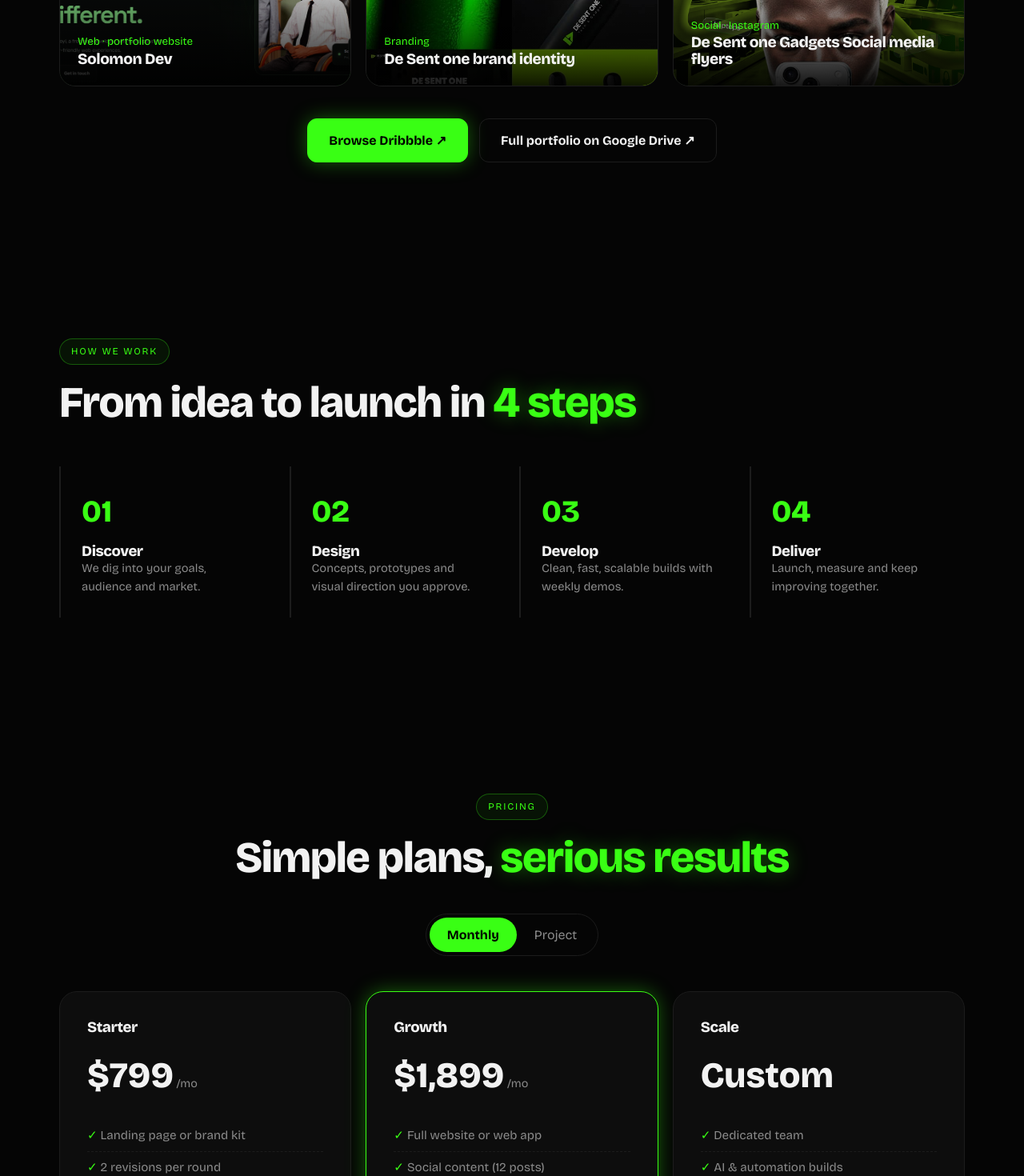
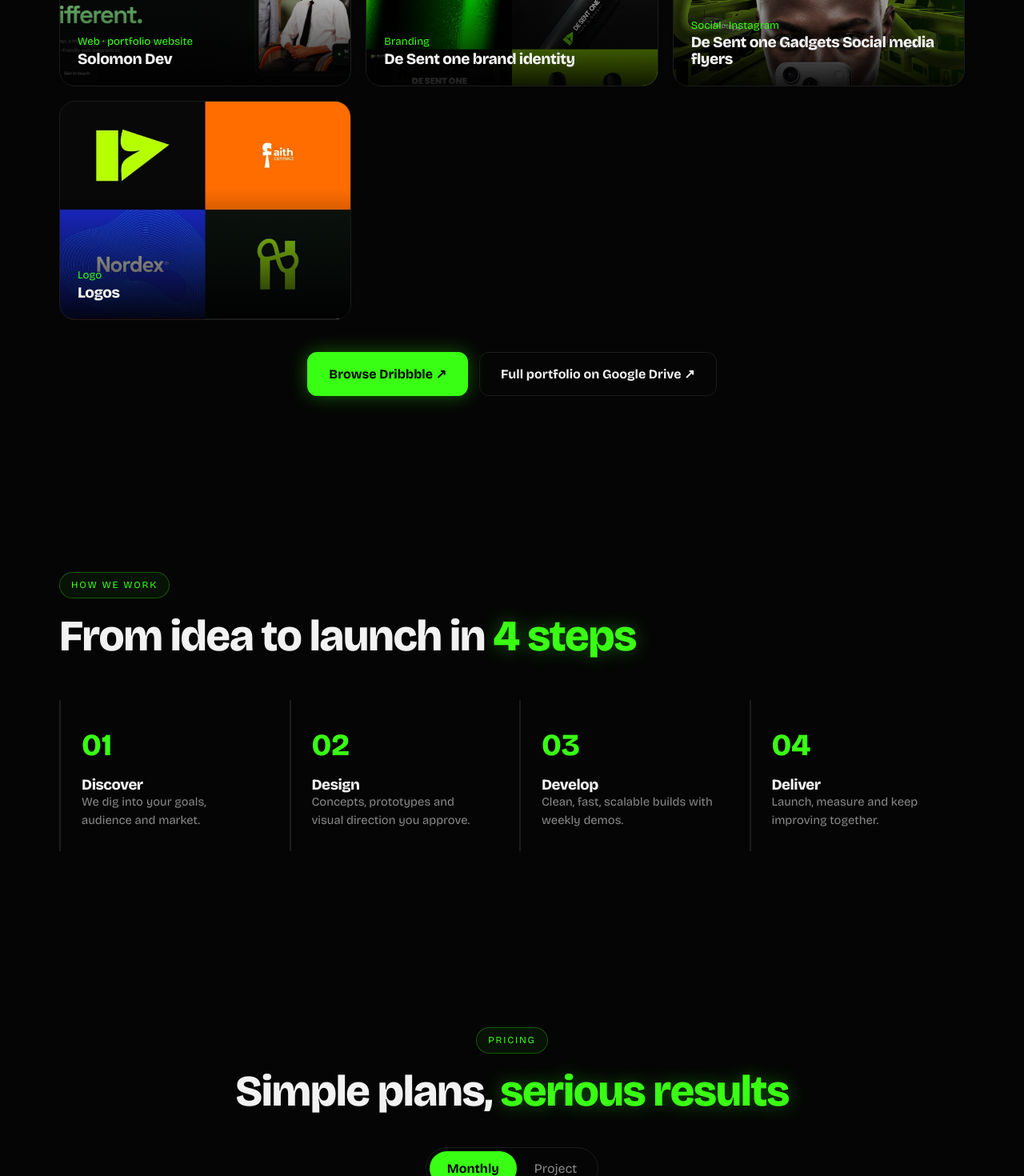
Before and after one commit to Solotech133/nexfinity, a React (Vite) app in the folder nexfinity/: page / in a window 1280 px wide. Shown: the part 2860-4330 px from the top of the page at 80% size. Built offline with nearby package versions, Linux system fonts and the light colour scheme.

Commit message:
fix errors

```diff
--- a/nexfinity/src/components/Portfolio.jsx
+++ b/nexfinity/src/components/Portfolio.jsx
@@ -7,6 +7,7 @@ const filters = [
   ["web", "Web"],
   ["brand", "Branding"],
   ["social", "Social"],
+  ["logo", "Logo"],
 ];
 
 // muted looping preview: plays when on screen, pauses when off screen
@@ -103,7 +104,7 @@ export default function Portfolio() {
               ) : (
                 w.img && (
                   <img
-                    className="work-img"
+                    className={w.cat === "logo" ? "work-img contain" : "work-img"}
                     src={w.img}
                     alt={w.title}
                     loading="lazy"
--- a/nexfinity/src/data.jsx
+++ b/nexfinity/src/data.jsx
@@ -33,7 +33,8 @@ export const works = [
   { cat: "web", tag: "Web · portfolio website", title: "Solomon Dev", img: "/images/solomondev.jpg", bg: "linear-gradient(135deg,#050505,#39ff1450)", href: "#" },
   { cat: "brand", tag: "Branding", title: "De Sent one brand identity", img: "/images/desent.jpg", bg: "linear-gradient(135deg,#0f2f0f,#111)", href: "#" },
   { cat: "social", tag: "Social · Instagram", title: "De Sent one Gadgets Social media flyers", img: "/images/desentsocial.jpg", bg: "linear-gradient(135deg,#39ff1425,#000)", href: "#" },
-];
+   { cat: "Logo", tag: "Logo", title: "Logos", img: "/images/logo.jpg", bg: "linear-gradient(135deg,#39ff1425,#000)", href: "#" },
+]
 
 export const steps = [
   { title: "Discover", text: "We dig into your goals, audience and market." },
@@ -43,8 +44,8 @@ export const steps = [
 ];
 
 export const plans = [
-  { name: "Starter", monthly: "$799", project: "$2,500", features: ["Landing page or brand kit", "2 revisions per round", "Email support"], cta: "Get started" },
-  { name: "Growth", monthly: "$1,899", project: "$7,500", pop: true, features: ["Full website or web app", "Social content (12 posts)", "Priority support", "Monthly strategy call"], cta: "Get started" },
+  { name: "Starter", monthly: "$200", project: "$500", features: ["Landing page or brand kit", "2 revisions per round", "Email support"], cta: "Get started" },
+  { name: "Growth", monthly: "$500", project: "$800", pop: true, features: ["Full website or web app", "Social content (7 posts)", "Priority support", "Monthly strategy call"], cta: "Get started" },
   { name: "Scale", monthly: "Custom", project: "Custom", features: ["Dedicated team", "AI & automation builds", "Performance marketing", "24/7 support"], cta: "Talk to us" },
 ];
 
```
Also changed, not shown: nexfinity/public/images/logo.jpg (added).
